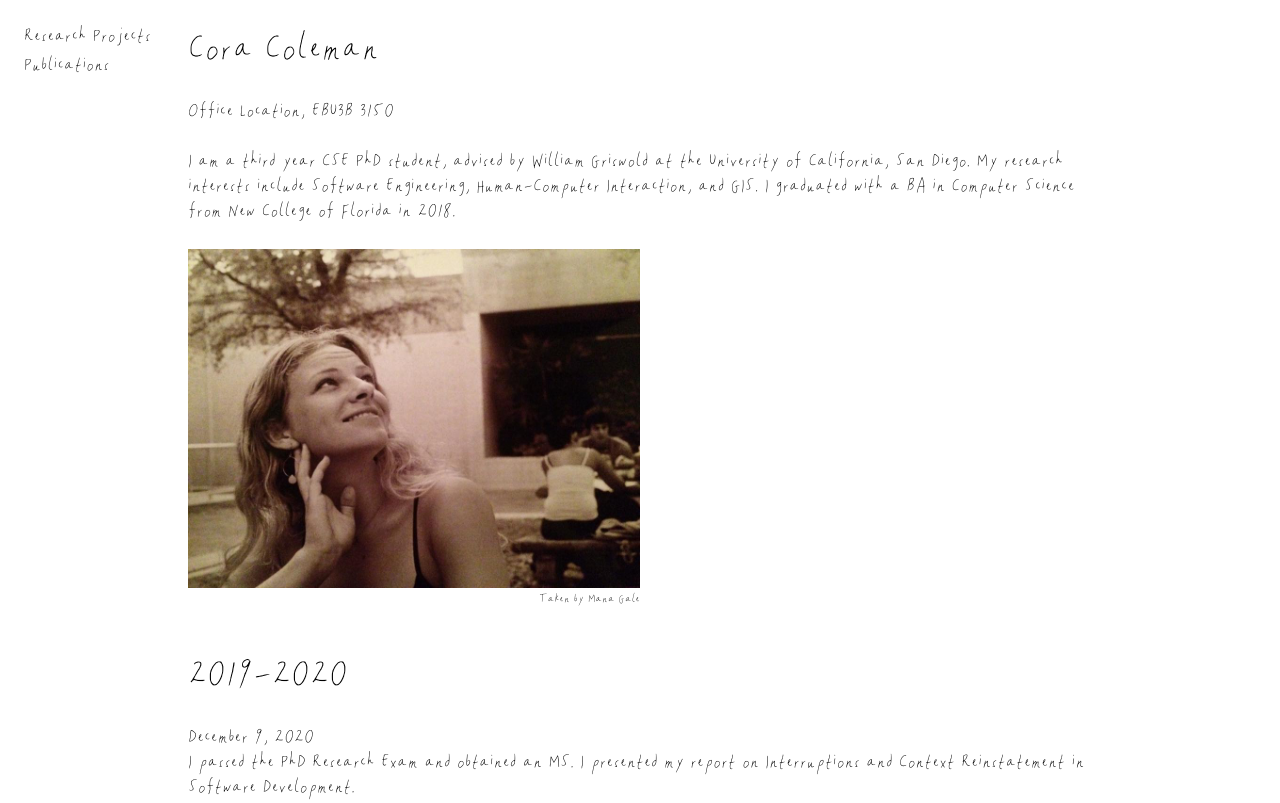
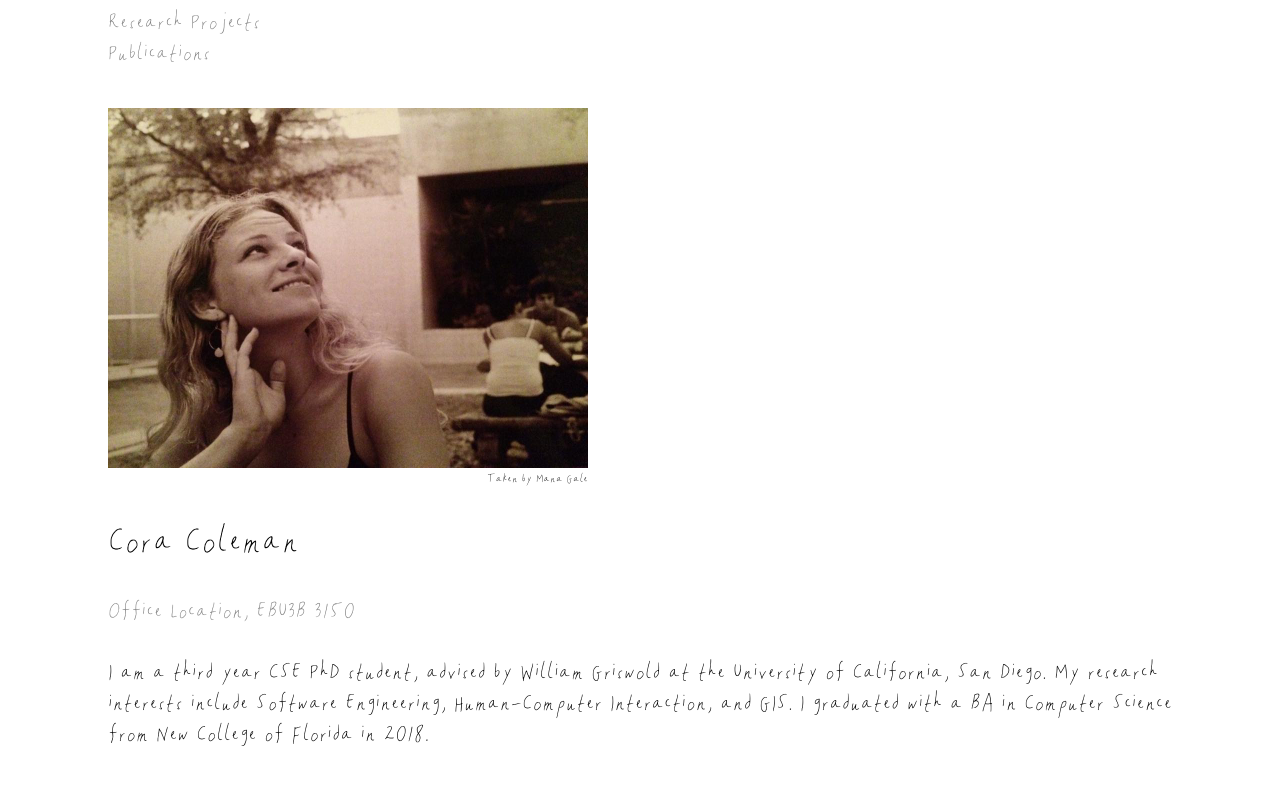
Before and after one commit to algebrot/algebrot.github.io, a website: page index.html in a window 1280 px wide. Shown: the top 803 px of the page. Drawn offline with Linux system fonts and the light colour scheme.

Commit message:
rearranged things and began moving menu to be horizontal over the body

```diff
--- a/index.html
+++ b/index.html
@@ -2,17 +2,21 @@
 <html>
   <nav>
       <a href="#projects" data-scroll="projects">Research Projects</a>
-      <a href="#pubs" data-scroll="pubs">Publications</a>
+      <a href="#publications" data-scroll="publications">Publications</a>
   </nav>
 
   <head>
-      <title>ccoleman at ucsd dot edu</title>
+      <title>algebrot.github.io</title>
       <link rel="stylesheet" href="styles/styles.css" />
       <script src="javascript/index.js"></script>
   </head>
 
   <div class="wrapper">
     <body>
+      <figure>
+        <img src='cora.jpg' alt="Cora's face" style="width:50%"/>
+        <figcaption style="width:50%">Taken by Mana Gale</figcaption>
+      </figure>
       <p><font size="+5">Cora Coleman</font></p>
       <p><a href="https://www.google.com/maps/place/Computer+Science+and+Engineering+Building/@32.8818006,-117.2357122,17z/data=!3m1!4b1!4m5!3m4!1s0x80dc06c3409a5d5f:0xa7dc3be7597d4d47!8m2!3d32.8818006!4d-117.2335235" style="text-decoration:none">Office Location, EBU3B 3150</a></p>
       <p id="referencePt">
@@ -20,11 +24,6 @@
         My research interests include Software Engineering, Human-Computer Interaction, and GIS.
         I graduated with a BA in Computer Science from New College of Florida in 2018.
       </p>
-    <figure>
-      <img src='cora.jpg' alt="Cora's face" style="width:50%"/>
-      <figcaption style="width:50%">Taken by Mana Gale</figcaption>
-    </figure>
-    </br >
     </br >
       <p><font size="+5">2019-2020</font></p>
           <p>
@@ -55,7 +54,6 @@
             I would recommend this experience to anyone seeking more ways to discover GIS and make connections within the community!
           </p>
     </br >
-    </br >
       <section id="projects" data-anchor="projects">
       <p><font size="+5">Research Projects</font></p>
         <p>Invariants Plugin, Winter 2019-Present
@@ -66,8 +64,7 @@
         An interactive constraint-based layout tool for synthesizing generalizable layouts from few examples. I am developing the UI for our tool as part of a user study. With Dylan Lukes and John Sarracino, led by Nadia Polikarpova and Sorin Lerner.</p>
       </section>
     </br >
-    </br >
-      <section id="pubs" data-anchor="pubs">
+      <section id="publications" data-anchor="publications">
       <p><font size="+5">Publications</font></p>
         <p><a href="https://ieeexplore.ieee.org/document/7943467" style="text-decoration:none">Open Set Intrusion Recognition for Fine-Grained Attack Categorization</a>
         </br >
@@ -78,7 +75,6 @@
         Cora Coleman and Justin Saarinen <i>USGS 2016</i></p>
       </section>
     </br >
-    </br >
     </body>
   </div>
 </html>
--- a/styles/styles.css
+++ b/styles/styles.css
@@ -16,19 +16,14 @@ figcaption {
 
 .wrapper {
     width: relative;
-    margin-right: 180px;
+    margin-right: 100px;
     position: relative;
-    margin-left:180px;
+    margin-left:100px;
 }
 
 nav {
-    position: fixed;
-    left: 0px;
-    right: 0px;
-    top: 0px;
-    display: block;
-    width: 130px;
-    padding: 22px;
+    margin-right: 100px;
+    margin-left:100px;
     height: 100px;
     z-index: 100;
     color:black;
@@ -37,42 +32,34 @@ nav {
 nav a {
     font-family: "Corahand-Regular";
     color:black;
-    padding: 2px;
     display: block;
-    float: left;
+    float: center;
+    position: relative;
     text-decoration: none;
-    margin-right: 4px;
-    width: 130%;
-	font-size:25px;
+    font-size:30px;
 }
 
 nav a:hover,
 nav a.active {
-    color:rgb(9, 9, 9);
-}
-
-.fixed {
-    position: fixed;
-    top: 0px;
+    color:grey;
 }
 
 p {
     font-family: "Corahand-Regular";
-    font-size:25px;
+    font-size:30px;
 }
 
 a,
 a:link {
-    color:black;
-    color:black;
+    color:grey;
 }
 
 a:visited {
-    color:rgb(92, 51, 0);
+    color:brown;
 }
 
 a:hover {
-    color:rgb(9, 9, 9);
+    color:black;
 }
 
 a {
```
